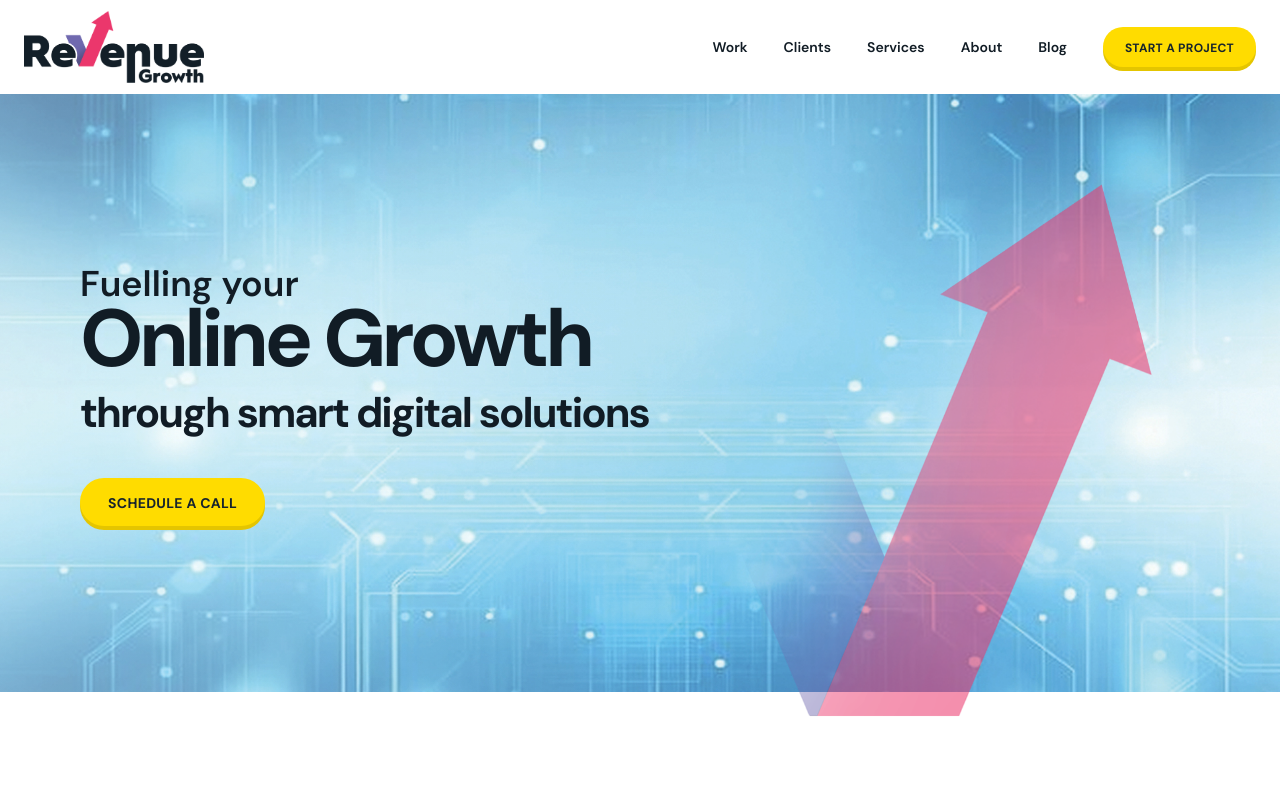
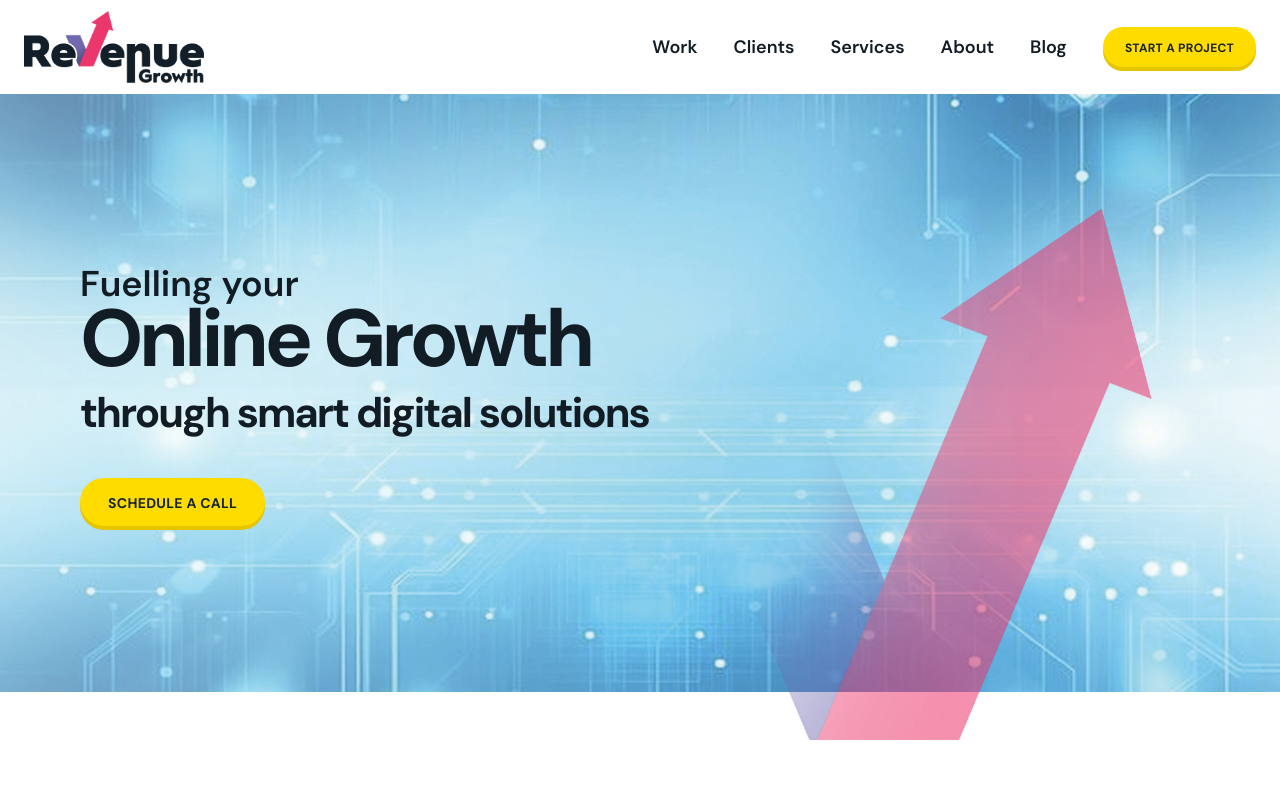
Before and after one commit to shripatiavasthi/personal_nandani, a React (Vite) app: page / in a window 1280 px wide. Shown: the top 800 px of the page. Built offline with nearby package versions, Linux system fonts and the light colour scheme.

Commit message:
fixed UI

```diff
--- a/src/App.css
+++ b/src/App.css
@@ -3,7 +3,7 @@
 .nav-shell { height:94px; padding:0 max(24px, calc((100% - 1400px)/2)); display:flex; align-items:center; justify-content:space-between; background:white; position:relative; z-index:20; }
 .logo { display:flex; align-items:center; flex:0 0 auto; }
 .logo img { display:block; width:180px; height:auto; }
-nav { display:flex; align-items:center; gap:36px; font-size:14px; font-weight:600; }
+nav { display:flex; align-items:center; gap:36px; font-size:18px; font-weight:600; }
 nav a { position:relative; }
 nav a:after { content:''; position:absolute; left:0; bottom:-6px; height:2px; width:0; background:var(--pink); transition:.2s; }
 nav a:hover:after { width:100%; }
@@ -21,7 +21,7 @@ nav a:hover:after { width:100%; }
 .about-hero-copy h1 { margin:0 0 17px; }
 .about-hero-copy h2 { max-width:560px; font-size:28px; line-height:1.25; letter-spacing:-.8px; margin:0; }
 .growth-arrow { position:absolute; z-index:2; height:100%; width:auto; right:clamp(24px,8vw,150px); bottom:-5%; opacity:.94; pointer-events:none; will-change:transform,clip-path; animation:arrow-enter 1.1s cubic-bezier(.22,.8,.3,1) .2s both; }
-.home-hero .growth-arrow { height:89%; right:8rem; bottom:-4%; }
+.home-hero .growth-arrow { height:89%; right:8rem; bottom:-8%; }
 @keyframes arrow-enter { from { transform:translate3d(-120px,0,0); clip-path:inset(0 100% 0 0); } to { transform:translate3d(0,0,0); clip-path:inset(0); } }
 .about { min-height:560px; display:grid; grid-template-columns:1.15fr .85fr; align-items:center; gap:70px; padding-block:145px; }
 .about .about-image { position:relative; height:auto; clip-path:none; }
@@ -32,9 +32,9 @@ nav a:hover:after { width:100%; }
 .service-grid { display:grid; grid-template-columns:repeat(3,1fr); gap:12px; }.service-grid article { min-height:205px; padding:26px; border:1px solid rgba(255,255,255,.9); border-radius:14px; position:relative; transition:transform .25s,background .25s,color .25s,box-shadow .25s,border-color .25s; }.service-grid article:hover { color:white; border-color:transparent; transform:translateY(-5px); background:linear-gradient(135deg,#674497,#8f3987); box-shadow:0 16px 30px rgba(65,44,105,.25); }.service-grid h3 { font-size:26.4px; margin:0 0 10px; }.service-grid p { margin:0; font-size:18.2px; line-height:1.5; max-width:250px; }
 .work-section,.insights { background:var(--ink); padding:85px 0 110px; }.work-grid { display:grid; grid-template-columns:1fr 1fr; gap:22px; }.project { aspect-ratio:683/609; border:2px solid transparent; border-radius:14px; overflow:hidden; position:relative; transition:border-color .25s,transform .25s,box-shadow .25s; }.project img { width:100%; height:100%; display:block; object-fit:cover; }.project:hover { border-color:var(--blue); transform:translateY(-3px); box-shadow:0 12px 28px rgba(80,185,219,.16); }
 .testimonials { padding-block:95px; }.testimonials .section-title { font-size:clamp(36px,3.2vw,46px); font-weight:500; letter-spacing:.5px; }.quote-grid { display:grid; grid-template-columns:1fr 1fr; }.quote-grid blockquote { margin:0; padding:5px 55px 20px 0; }.quote-grid blockquote+blockquote { border-left:1px solid #8a8a8a; padding-left:55px; }.quote-grid span { font:185px Georgia; line-height:.35; color:#49aed5; }.quote-grid p { max-width:430px; margin:-35px 0 1em; font-size:clamp(18px,1.65vw,24px); line-height:1.52; font-style:italic; font-weight:500; letter-spacing:.1px; }.quote-grid footer { margin-top:34px; font-size:clamp(20px,1.8vw,27px); line-height:1.2; text-decoration:underline; text-underline-offset:5px; font-weight:500; }
-.cta { height:430px; display:flex; flex-direction:column; justify-content:center; align-items:center; overflow:hidden; position:relative; }.cta .marquee { --marquee-shift:0px; position:absolute; left:50%; width:max-content; white-space:nowrap; font-weight:700; font-size:140px; line-height:3.5; color:#dfe1e3; letter-spacing:6px; transform:translate3d(calc(-50% + var(--marquee-shift)),0,0); will-change:transform; }.cta .marquee-top { top:42px; }.cta .marquee-bottom { bottom:105px; }.cta h2 { position:relative; z-index:1; font-size:113px; letter-spacing:-3px; margin:0 0 37px; }.cta em { color:var(--pink); font-style:normal; }.cta .pill { position:relative; z-index:1; }
-.insights { padding-top:75px; }.article-grid { display:grid; grid-template-columns:repeat(3,1fr); gap:24px; }.article-grid a { color:white; }.article-grid img { width:100%; height:190px; object-fit:cover; border-radius:12px; transition:.3s; }.article-grid a:hover img { transform:scale(1.02); }.article-grid span { color:#49b9e0; display:block; font-size:11px; text-transform:uppercase; letter-spacing:1px; margin-top:20px; }.article-grid h3 { font-size:17px; line-height:1.35; max-width:270px; margin:8px 0 18px; transition:color .25s; }.article-grid a:hover h3 { color:var(--pink); text-decoration:underline; text-decoration-thickness:1px; text-underline-offset:4px; }.article-grid b { font-size:12px; color:var(--pink); }
-.footer { background:#f2f0f4; padding:80px 0 25px; }.footer-grid { display:grid; grid-template-columns:2fr 1fr; }.footer h2 { font-size:55px; letter-spacing:-3px; margin:0 0 23px; }.footer-grid>div:first-child>a { display:block; font-size:20px; margin:4px 0; }.footer-links { display:grid; grid-template-columns:1fr 1fr; align-content:start; gap:20px 50px; text-decoration:underline; font-size:14px; }.socials { display:flex; gap:20px; margin-top:40px; font-weight:700; font-size:13px; }.copyright { border-top:1px solid #d4d1d7; margin-top:65px; padding-top:22px; display:flex; justify-content:space-between; font-size:11px; color:#64616a; }
+.cta { height:520px; margin-top:50px; margin-bottom:50px; display:flex; flex-direction:column; justify-content:center; align-items:center; overflow:hidden; position:relative; }.cta .marquee { --marquee-shift:0px; position:absolute; left:50%; width:max-content; white-space:nowrap; font-weight:700; font-size:140px; line-height:3.5; color:#dfe1e3; letter-spacing:6px; transform:translate3d(calc(-50% + var(--marquee-shift)),0,0); will-change:transform; }.cta .marquee-top { top:39px; }.cta .marquee-bottom { bottom:231px; }.cta h2 { position:relative; top:-45px; z-index:1; font-size:113px; letter-spacing:-3px; margin:0 0 37px; }.cta em { color:var(--pink); font-style:normal; }.cta .pill { position:relative; top:50px; z-index:1; min-width:190px; margin-top:8px; padding:18px 34px 16px; font-size:15px; }
+.insights { padding-top:75px; }.insights .section-title { font-size:clamp(40px,4vw,58px); }.article-grid { display:grid; grid-template-columns:repeat(3,1fr); gap:24px; margin-top:58px; }.article-grid a { color:white; }.article-grid img { width:100%; height:190px; object-fit:cover; border-radius:12px; transition:.3s; }.article-grid a:hover img { transform:scale(1.02); }.article-grid span { color:#49b9e0; display:block; font-size:11px; text-transform:uppercase; letter-spacing:1px; margin-top:20px; }.article-grid h3 { font-size:21px; line-height:1.35; max-width:270px; margin:8px 0 18px; transition:color .25s; }.article-grid a:hover h3 { color:var(--pink); text-decoration:underline; text-decoration-thickness:1px; text-underline-offset:4px; }.article-grid b { font-size:12px; color:var(--pink); }
+.footer { background:#f2f0f4; padding:80px 0 25px; }.footer-grid { display:grid; grid-template-columns:2fr 1fr; }.footer h2 { font-size:77px; letter-spacing:-3px; margin:0 0 23px; }.footer-grid>div:first-child>a { display:block; font-size:28px; margin:4px 0; }.footer-links { display:grid; grid-template-columns:1fr 1fr; align-content:start; gap:20px 50px; text-decoration:underline; font-size:20px; }.socials { display:flex; gap:20px; margin-top:40px; font-weight:700; font-size:18px; }.copyright { border-top:1px solid #d4d1d7; margin-top:65px; padding-top:22px; display:flex; justify-content:space-between; font-size:15px; color:#64616a; }
 
 /* About page */
 .about-page { overflow:hidden; }
@@ -55,7 +55,7 @@ nav a:hover:after { width:100%; }
 .studio-gallery img { display:block; width:100%; height:190px; object-fit:cover; transition:transform .3s; }
 .studio-gallery a:hover img { transform:scale(1.04); }
 
-@media (max-width:800px) { .nav-shell { height:78px; }.menu-button { display:block; } nav { display:none; position:absolute; top:78px; left:0; right:0; background:white; flex-direction:column; padding:28px; gap:24px; box-shadow:0 15px 25px #0002; } nav.open { display:flex; }.hero-section { height:520px; }.hero-copy p { font-size:20px; }.hero-copy h1 { font-size:45px; }.hero-copy h2 { font-size:23px; max-width:280px; }.growth-arrow { height:65%; right:8px; bottom:-3%; opacity:.78; }.about { grid-template-columns:1fr; gap:35px; padding-block:65px; }.about-image { height:300px; }.about>p { font-size:20px; }.service-grid { grid-template-columns:1fr 1fr; }.work-grid,.article-grid { grid-template-columns:1fr; }.quote-grid { grid-template-columns:1fr; }.quote-grid blockquote { padding:20px 0 35px!important; border-left:0!important; }.quote-grid blockquote+blockquote { border-top:1px solid #aaa!important; }.cta { height:340px; }.cta h2 { font-size:43px; }.cta .marquee { font-size:84px; }.article-grid a { padding-bottom:25px; }.footer-grid { grid-template-columns:1fr; gap:55px; }.footer h2 { font-size:45px; } }
+@media (max-width:800px) { .nav-shell { height:78px; }.menu-button { display:block; } nav { display:none; position:absolute; top:78px; left:0; right:0; background:white; flex-direction:column; padding:28px; gap:24px; box-shadow:0 15px 25px #0002; } nav.open { display:flex; }.hero-section { height:520px; }.hero-copy p { font-size:20px; }.hero-copy h1 { font-size:45px; }.hero-copy h2 { font-size:23px; max-width:280px; }.growth-arrow { height:65%; right:8px; bottom:-3%; opacity:.78; }.about { grid-template-columns:1fr; gap:35px; padding-block:65px; }.about-image { height:300px; }.about>p { font-size:20px; }.service-grid { grid-template-columns:1fr 1fr; }.work-grid,.article-grid { grid-template-columns:1fr; }.quote-grid { grid-template-columns:1fr; }.quote-grid blockquote { padding:20px 0 35px!important; border-left:0!important; }.quote-grid blockquote+blockquote { border-top:1px solid #aaa!important; }.cta { height:430px; }.cta h2 { font-size:43px; }.cta .marquee { font-size:84px; }.article-grid a { padding-bottom:25px; }.footer-grid { grid-template-columns:1fr; gap:55px; }.footer h2 { font-size:63px; } }
 @media (max-width:800px) { .home-hero { height:520px; aspect-ratio:auto; }.home-hero .growth-arrow { height:65%; right:8px; bottom:-3%; } }
 @media (max-width:800px) { .team-section { padding-block:70px 85px; }.team-intro-copy { margin-bottom:65px; font-size:16px; }.team-grid { grid-template-columns:1fr; max-width:340px; gap:38px; }.studio { padding-block:70px 90px; }.studio-gallery { grid-template-columns:repeat(2,1fr); }.studio-gallery img { height:220px; }.studio-gallery a:last-child { grid-column:1/3; } }
 @media (max-width:500px) { .wrap,.hero-copy { width:min(100% - 32px,1120px); }.logo img { width:145px; }.hero-copy h1 { font-size:39px; letter-spacing:-2px; }.hero-copy h2 { font-size:20px; }.growth-arrow { height:56%; right:4px; bottom:-2%; opacity:.68; }.service-grid { grid-template-columns:1fr; }.section-title { font-size:30px; }.about-image { height:245px; }.cta h2 { font-size:37px; }.footer-links { gap:18px; }.copyright { flex-direction:column; gap:5px; } }
```
